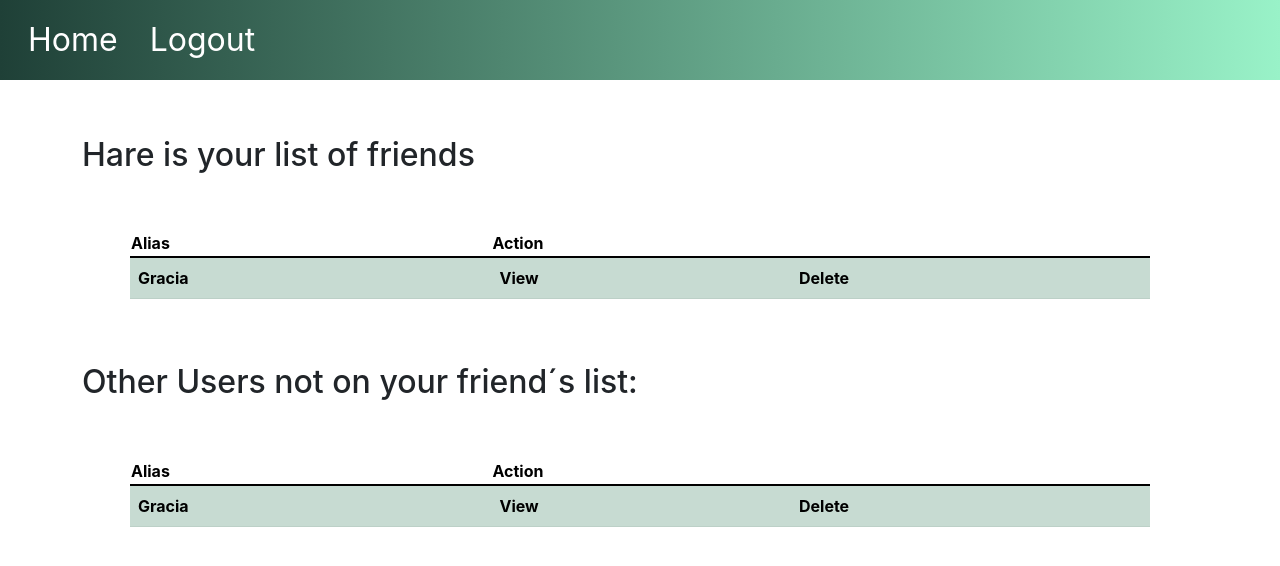
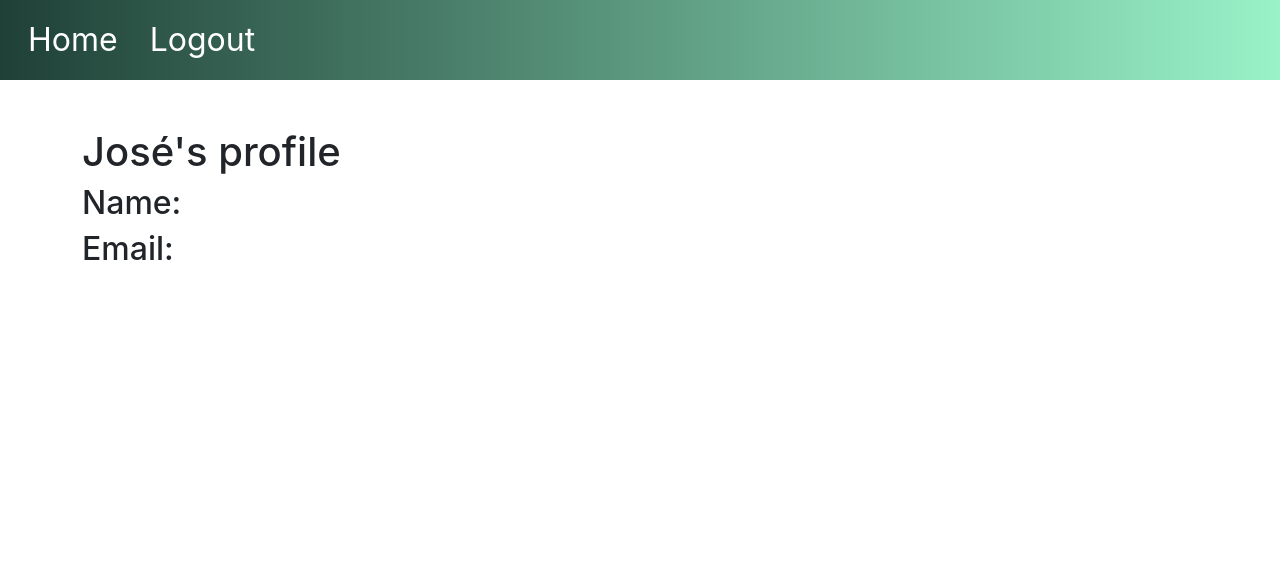
Before and after one commit to Kapfva/rivar-app, a React (Create React App) app: page /user in a window 1280 px wide. Shown: the top 566 px of the page. Built offline with nearby package versions, Linux system fonts and the light colour scheme.

Commit message:
fix errors

```diff
--- a/src/components/Friends.js
+++ b/src/components/Friends.js
@@ -21,7 +21,7 @@ const Friends = ({ id, name, listFriends }) => {
 				{/* Fin Navbar  */}
 
                 <h1>Hello, Steve!</h1>
-                <h2>Hare is your list of friends</h2>
+                <h2>Here is your list of friends</h2>
 
 				<div className='p-5'>
 					<Table headers="" list="" />
--- a/src/components/User.js
+++ b/src/components/User.js
@@ -11,17 +11,9 @@ const User = ({name}) => {
 			<div className="container pt-5">
 				{/* Fin Navbar  */}
 
-				<h1></h1>
-				<h2>Hare is your list of friends</h2>
-
-				<div className="p-5">
-					<Table headers="" list="" />
-				</div>
-
-				<h2>Other Users not on your friend´s list:</h2>
-				<div className="p-5">
-					<Table headers="" list="" />
-				</div>
+				<h1>José's profile</h1>
+				<h2>Name:</h2>
+                <h2>Email:</h2>
 			</div>
 		</div>
 	);
```
